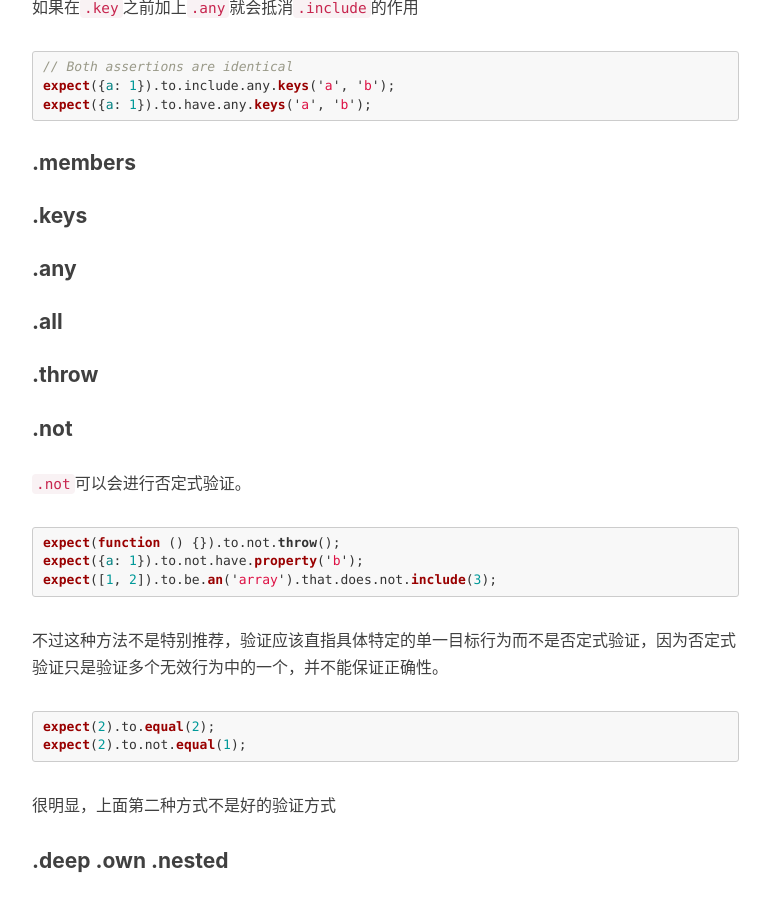
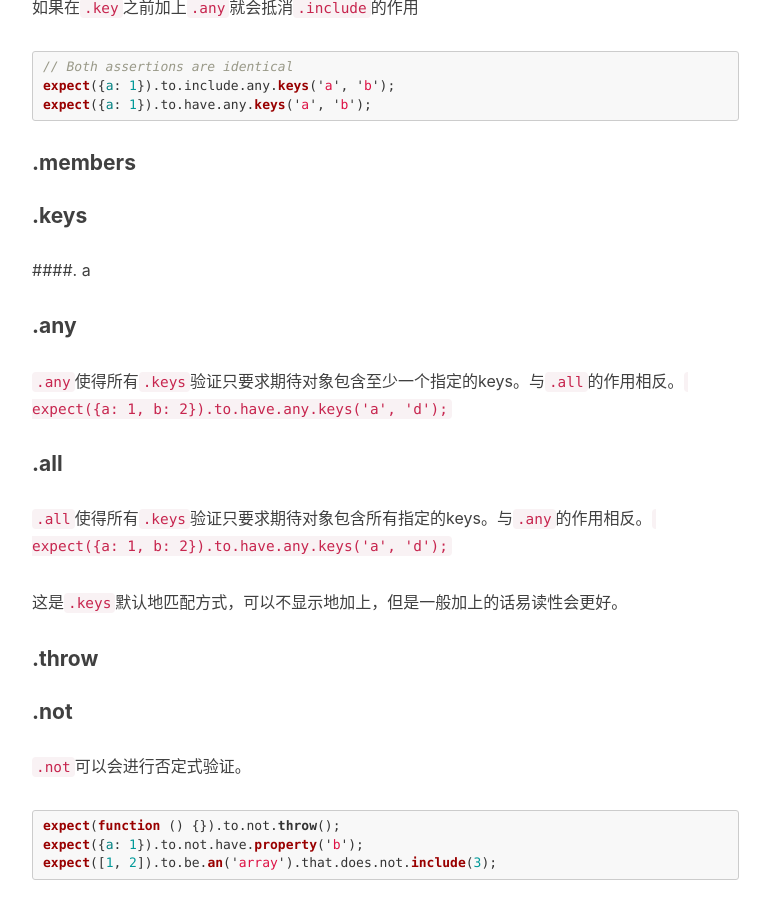
Before and after one commit to DanteYu/DanteYu.github.io, a Jekyll site: the page built from _posts/2017-10-02-chai.markdown, in a window 1280 px wide and 900 px high, scrolled down 5072 px. Shown: the whole window, without its empty margins (233-1003 px from the left). Built offline with Jekyll 4.4.1, drawn with Linux system fonts in a browser that asks for light colours; nearby versions of some CDN libraries; comment, search, counter and statistics services are not loaded.

Commit message:
add .all .any for chai post

```diff
--- a/_posts/2017-10-02-chai.markdown
+++ b/_posts/2017-10-02-chai.markdown
@@ -179,8 +179,14 @@ expect({a: 1}).to.have.any.keys('a', 'b');
 
 #### .members
 #### .keys
+####. a
 #### .any
+`.any`使得所有`.keys`验证只要求期待对象包含至少一个指定的keys。与`.all`的作用相反。`  expect({a: 1, b: 2}).to.have.any.keys('a', 'd');`
 #### .all
+`.all`使得所有`.keys`验证只要求期待对象包含所有指定的keys。与`.any`的作用相反。`    expect({a: 1, b: 2}).to.have.any.keys('a', 'd');`
+
+这是`.keys`默认地匹配方式，可以不显示地加上，但是一般加上的话易读性会更好。
+
 #### .throw
 
 
```
